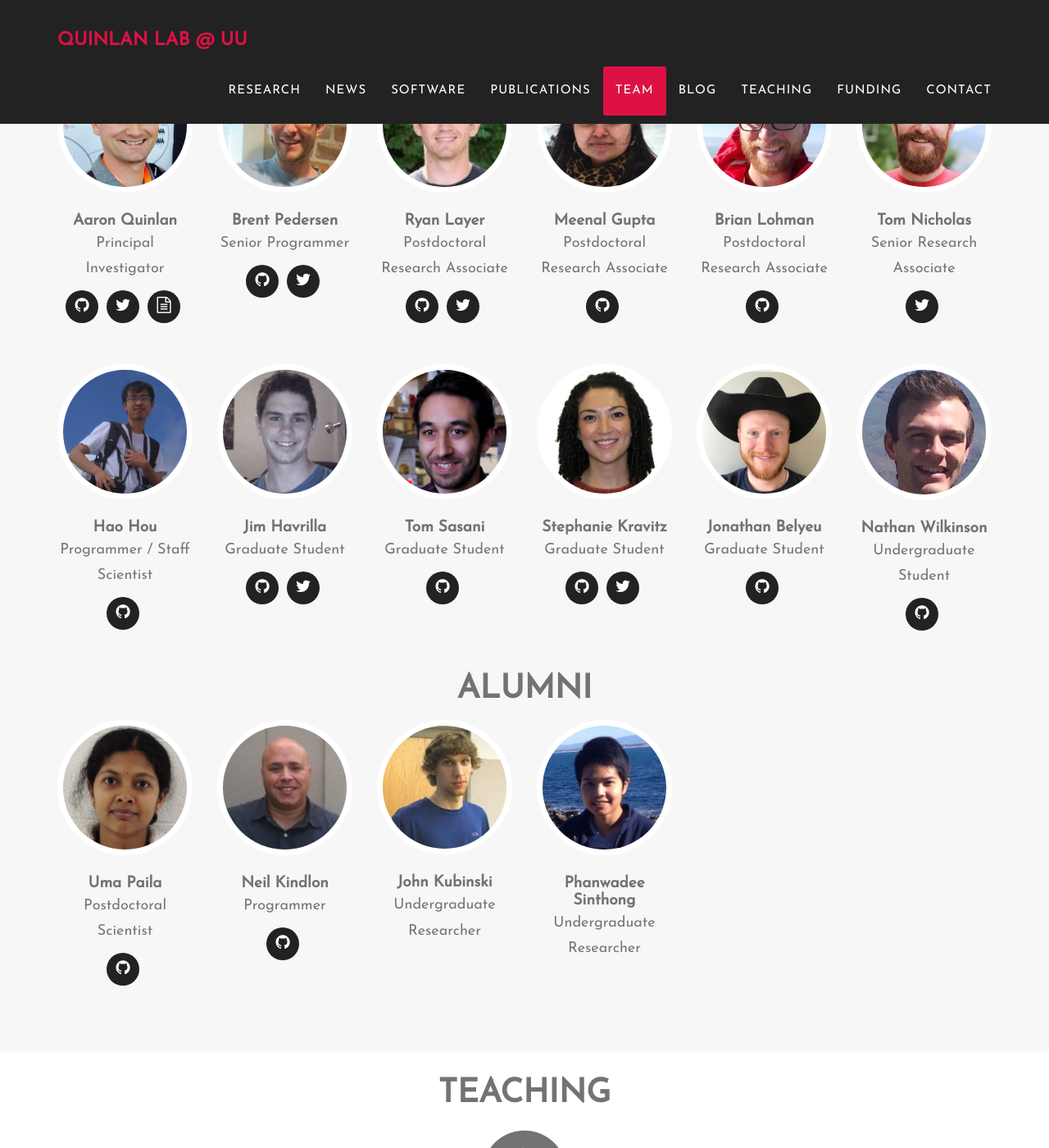
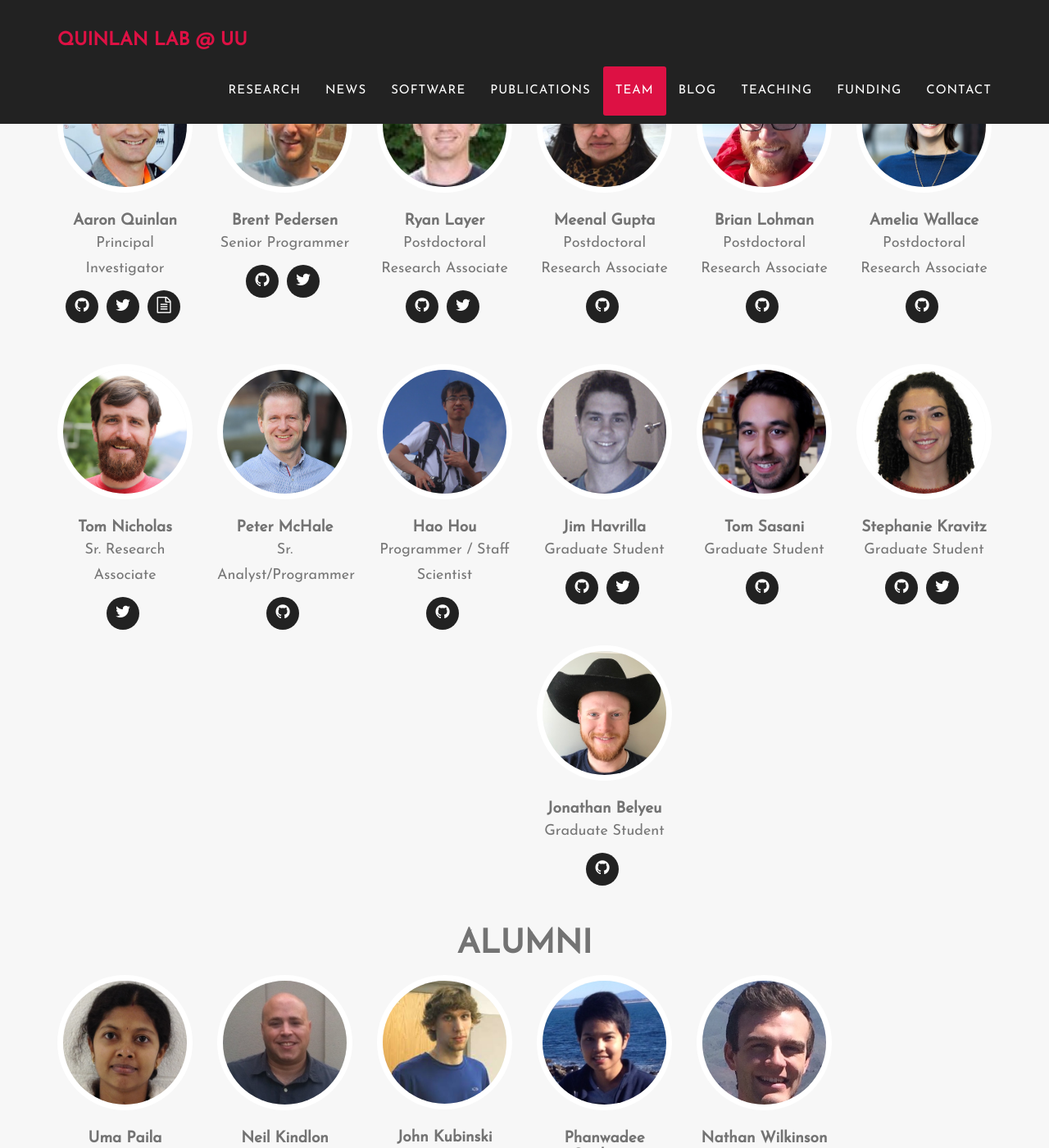
Before and after one commit to arq5x/arq5x.github.io, a Jekyll site: the page built from index.html, in a window 1280 px wide and 1400 px high, scrolled down 25847 px. Shown: the whole window at 82% size. Built offline with Jekyll 4.4.1, drawn with Linux system fonts in a browser that asks for light colours; some web fonts are replaced; some of the changed text lies outside the part shown.

Commit message:
add peter and amelia

```diff
--- a/_config.yml
+++ b/_config.yml
@@ -61,12 +61,26 @@ people:
     - title: github
       url: https://github.com/BrianLohman
 
+- name: Amelia Wallace
+  pic: wallace.small
+  position: Postdoctoral Research Associate
+  social:
+    - title: github
+      url: https://github.com/adw22
+
 - name: Tom Nicholas
   pic: nicholas
-  position: Senior Research Associate
+  position: Sr. Research Associate
   social:
     - title: twitter
       url: https://twitter.com/FakeDrTom
+
+- name: Peter McHale
+  pic: mchale.small
+  position: Sr. Analyst/Programmer
+  social:
+    - title: github
+      url: https://github.com/petermchale
 
 - name: Hao Hou
   pic: hao
@@ -87,6 +101,16 @@ people:
 - name: Tom Sasani
   pic: sasani
   position: Graduate Student
+  bio:
+  >
+    Currently, my research is focused on understanding the landscape
+    of de novo mutation in the human genome. Using deep sequencing data
+    from large, multi-generational pedigrees, I am developing an accurate
+    estimate of the human mutation rate, and assessing the influence of
+    relevant molecular processes (recombination, DNA replication, etc.)
+    on this rate. Previously, as part of a collaboration with Nels Elde’s
+    lab, I used the Oxford Nanopore sequencing platform to investigate
+    adaptive structural variation in evolving poxvirus genomes.
   social:
     - title: github
       url: https://github.com/tomsasani
@@ -107,12 +131,7 @@ people:
     - title: github
       url: https://github.com/jbelyeu
 
-- name: Nathan Wilkinson
-  pic: wilkinson
-  position: Undergraduate Student
-  social:
-    - title: github
-      url: https://github.com/nathanwilk7
+
 
 # Alumni
 alumni:
@@ -138,6 +157,12 @@ alumni:
   pic: gift
   position: Undergraduate Researcher
 
+- name: Nathan Wilkinson
+  pic: wilkinson
+  position: Undergraduate Student
+  social:
+    - title: github
+      url: https://github.com/nathanwilk7
 
 
 # Social networks usernames (many more available: google-plus, flickr, dribbble, pinterest, instagram, tumblr, linkedin, etc.)
```
Also changed, not shown: img/team/mchale.small.jpg (added), img/team/wallace.small.jpg (added).
